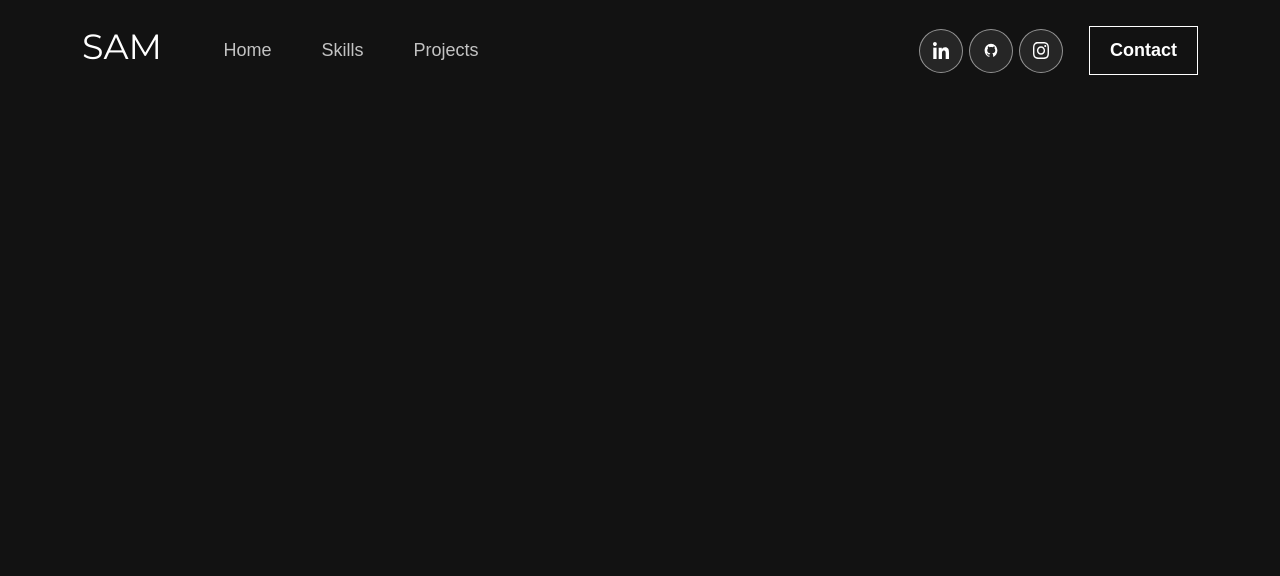
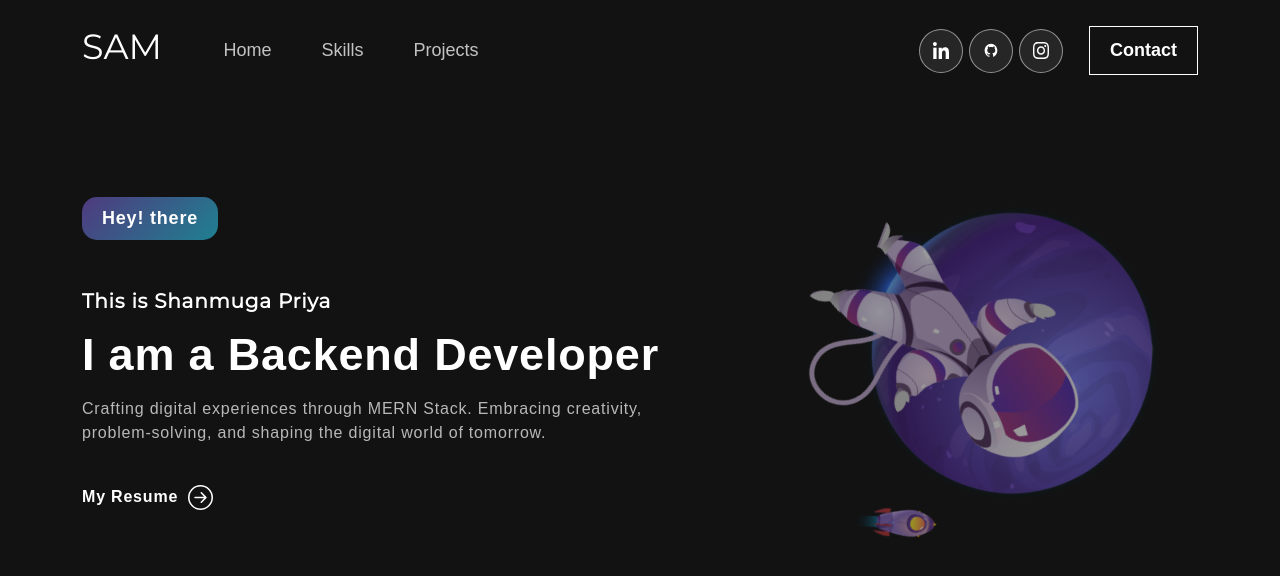
Before and after one commit to shanmugapriya1203/samportfolio, a React (Create React App) app: page / in a window 1280 px wide. Shown: the top 576 px of the page. Built offline with nearby package versions, Linux system fonts and the light colour scheme.

Commit message:
complete banner section wit css

```diff
--- a/package.json
+++ b/package.json
@@ -9,8 +9,10 @@
     "bootstrap": "^5.3.2",
     "react": "^18.2.0",
     "react-bootstrap": "^2.9.0",
+    "react-bootstrap-icons": "^1.10.3",
     "react-dom": "^18.2.0",
     "react-scripts": "5.0.1",
+    "react-typewriter-effect": "^1.1.0",
     "web-vitals": "^2.1.4"
   },
   "scripts": {
--- a/src/App.js
+++ b/src/App.js
@@ -1,12 +1,14 @@
 import './App.css';
 import 'bootstrap/dist/css/bootstrap.min.css'
 import NavigationBar from './components/Navbar';
+import Banner from './components/Banner';
 
 
 function App(){
   return(
  <div className="App">
 <NavigationBar/>
+<Banner/>
  </div>
   )
 
--- a/src/components/Banner.js
+++ b/src/components/Banner.js
@@ -1,11 +1,61 @@
-import React from 'react'
+import React, { useEffect, useState } from 'react';
+import { Col, Container, Row } from 'react-bootstrap';
+import { ArrowRightCircle } from 'react-bootstrap-icons';
+import header from '../assets/img/header-banner.svg';
+import bannerData from '../data/Constants.js';
+import '../styles/Banner.css';
 
 function Banner() {
-  return (
-    <div>
+    const { toChange, name ,description } = bannerData;
+    const [activeIndex, setActiveIndex] = useState(0);
+    const [typedText, setTypedText] = useState('');
+    const [characterIndex, setCharacterIndex] = useState(0);
 
-    </div>
-  )
+    useEffect(() => {
+        const interval = setInterval(() => {
+            setActiveIndex((prevIndex) => (prevIndex + 1) % toChange.length);
+            setCharacterIndex(0);
+        }, 3000);
+
+        return () => clearInterval(interval);
+    }, []);
+
+    useEffect(() => {
+        const targetText = toChange[activeIndex];
+
+        if (characterIndex < targetText.length) {
+            const typingInterval = setInterval(() => {
+                setTypedText(targetText.slice(0, characterIndex + 1));
+                setCharacterIndex((prevIndex) => prevIndex + 1);
+            }, 100);
+
+            return () => clearInterval(typingInterval);
+        }
+    }, [activeIndex, characterIndex]);
+
+    return (
+        <section className='banner' id='home'>
+            <Container>
+                <Row className='align-items-center'>
+                    <Col xs={12} md={6} xl={7}>
+                        <span className='tagline'>Hey! there</span>
+                        <p className="name">This is {name}</p>
+                        <h1>
+                            {`I am a `}
+                            <span className='wrap'>
+                                {typedText}
+                            </span>
+                        </h1>
+                        <p>{description}</p>
+                        <button onClick={() => console.log('connect')}>My Resume <ArrowRightCircle size={25} /></button>
+                    </Col>
+                    <Col xs={12} md={6} xl={5}>
+                        <img src={header} alt='Header Img' />
+                    </Col>
+                </Row>
+            </Container>
+        </section>
+    );
 }
 
-export default Banner
+export default Banner;
--- a/src/data/Constants.js
+++ b/src/data/Constants.js
@@ -0,0 +1,6 @@
+const bannerData = {
+    toChange: ["FrontEnd Developer", "Backend Developer", "AI enthusiast"],
+    name: "Shanmuga Priya",
+    description:'Crafting digital experiences through MERN Stack. Embracing creativity, problem-solving, and shaping the digital world of tomorrow.'
+  };
+  export default bannerData;
--- a/src/styles/Banner.css
+++ b/src/styles/Banner.css
@@ -0,0 +1,82 @@
+.banner {
+    margin-top: 0;
+    padding: 150px 0 100px 0;
+    background-position: top center;
+}
+
+.banner .tagline {
+    font-weight: 700;
+    letter-spacing: 0.8px;
+    padding: 8px 20px;
+    background: linear-gradient(135deg, rgba(105, 75, 173, 0.7) 0%, rgba(37, 175, 199, 0.7) 100%);
+    border-radius: 15px;
+    font-size: 18px;
+    margin-bottom: 16px;
+    display: inline-block;
+}
+
+.banner h1 {
+    font-size: 45px;
+    font-weight: 700;
+    letter-spacing: 0.8px;
+    line-height: 1;
+    margin-bottom: 20px;
+    display: block;
+}
+
+.banner p {
+    color: #B8B8B8;
+    font-size: 16px;
+    letter-spacing: 0.8px;
+    line-height: 1.5em;
+    width: 96%;
+}
+
+.banner button {
+    color: #fff;
+    font-weight: 700;
+    font-size: 16px;
+    margin-top: 40px;
+    letter-spacing: 0.8px;
+    display: flex;
+    align-items: center;
+}
+
+.banner button svg {
+    font-size: 20px;
+    margin-left: 10px;
+    transition: 0.3s ease-in-out;
+    line-height: 1;
+}
+
+.banner button:hover svg {
+    margin-left: 25px;
+}
+
+.banner img {
+    animation: rotatefade 4s ease-in-out infinite;
+}
+
+@keyframes rotatefade {
+    0% {
+        transform: rotate(0deg) scale(1);
+        opacity: 1;
+    }
+    50% {
+        transform: rotate(180deg) scale(0.8);
+        opacity: 0.5;
+    }
+    100% {
+        transform: rotate(360deg) scale(1);
+        opacity: 1;
+    }
+}
+
+.banner .name {
+    font-weight: 700;
+    font-size: 20px; /* Adjust the font size */
+    margin-top: 30px;
+    color: #fff;
+    font-family: 'Montserrat', sans-serif;
+    letter-spacing: 0.8px;
+}
```
Also changed, not shown: 1 other file (tests, documents, lock files or other folders).
